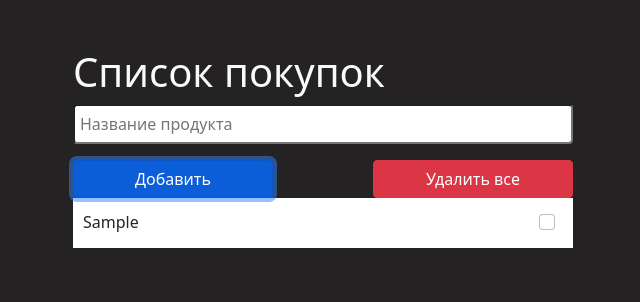
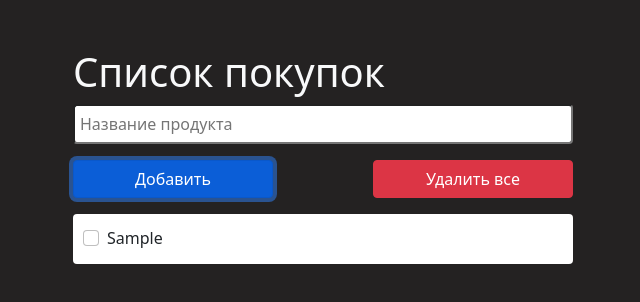
Before and after one commit to madear0000/projects, a website: page shopping_list/index.html in a window 1280 px wide. Both pictures are taken after typing "Sample" into the empty fields and a click on the button "Добавить". Shown: the whole page, without its empty margins (329-969 px from the left). Drawn offline with nearby package versions, Linux system fonts and the light colour scheme.

Commit message:
change project

```diff
--- a/shopping_list/app.js
+++ b/shopping_list/app.js
@@ -7,13 +7,9 @@ let count = 0;
 
 function addElement(name, count) {
     return `
-    <div class="product d-flex justify-content-between" id=${count}>
-        <p>${name}</p>
-        <div class="form-check">
-            <input class="form-check-input" name="bought-products" type="checkbox" value="" data-index=${count}>
-            <label class="form-check-label" for="defaultCheck1">
-            </label>
-        </div>
+    <div class="product d-flex rounded mt-3" id=${count}>
+                <input class="form-check-input" name="bought-products" type="checkbox" value="" data-index=${count}>
+                <label for="check" class="ms-2">${name}</label>
     </div>`
 }
 
--- a/shopping_list/style.css
+++ b/shopping_list/style.css
@@ -37,3 +37,7 @@ button {
 .product-done {
     text-decoration: line-through;
 }
+
+input[type="checkbox"]:checked+label {
+    text-decoration: line-through;
+ }
```
Also changed, not shown: shopping_list/index.html (+1 -0 lines).
